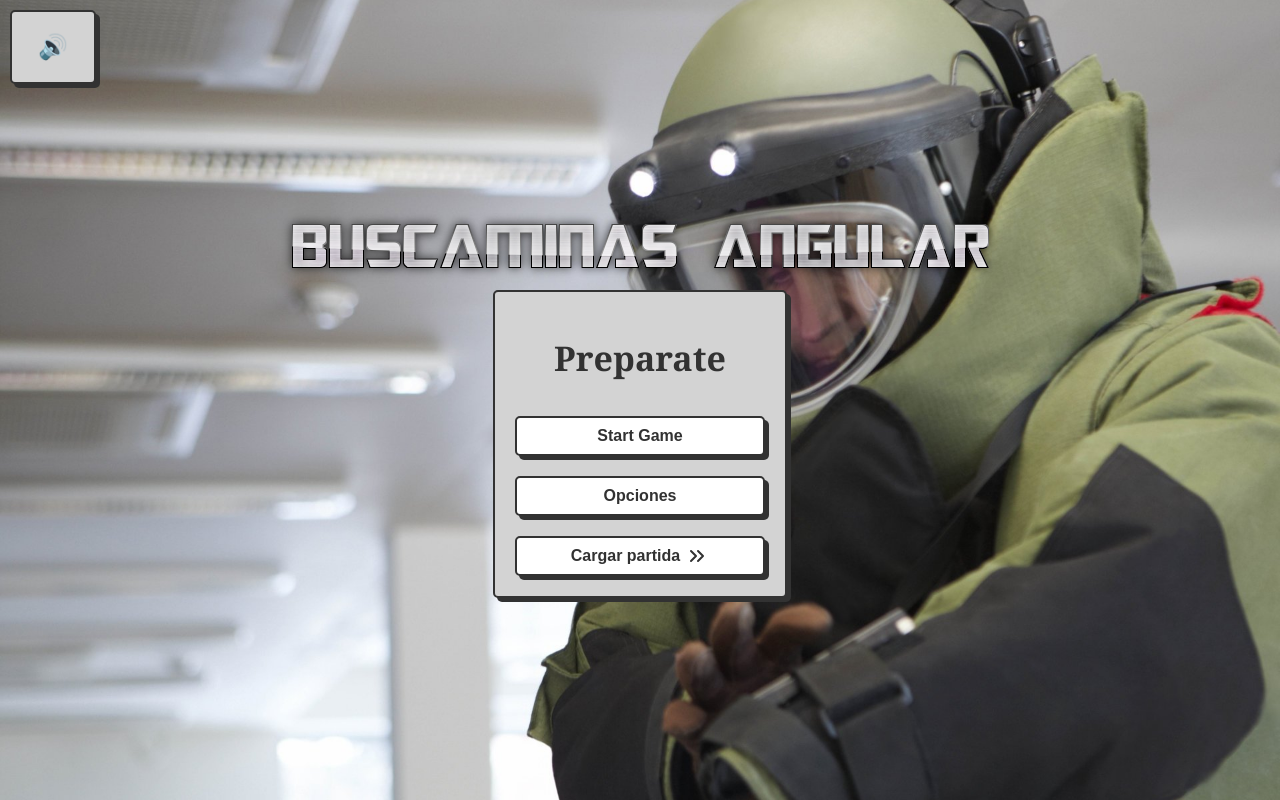
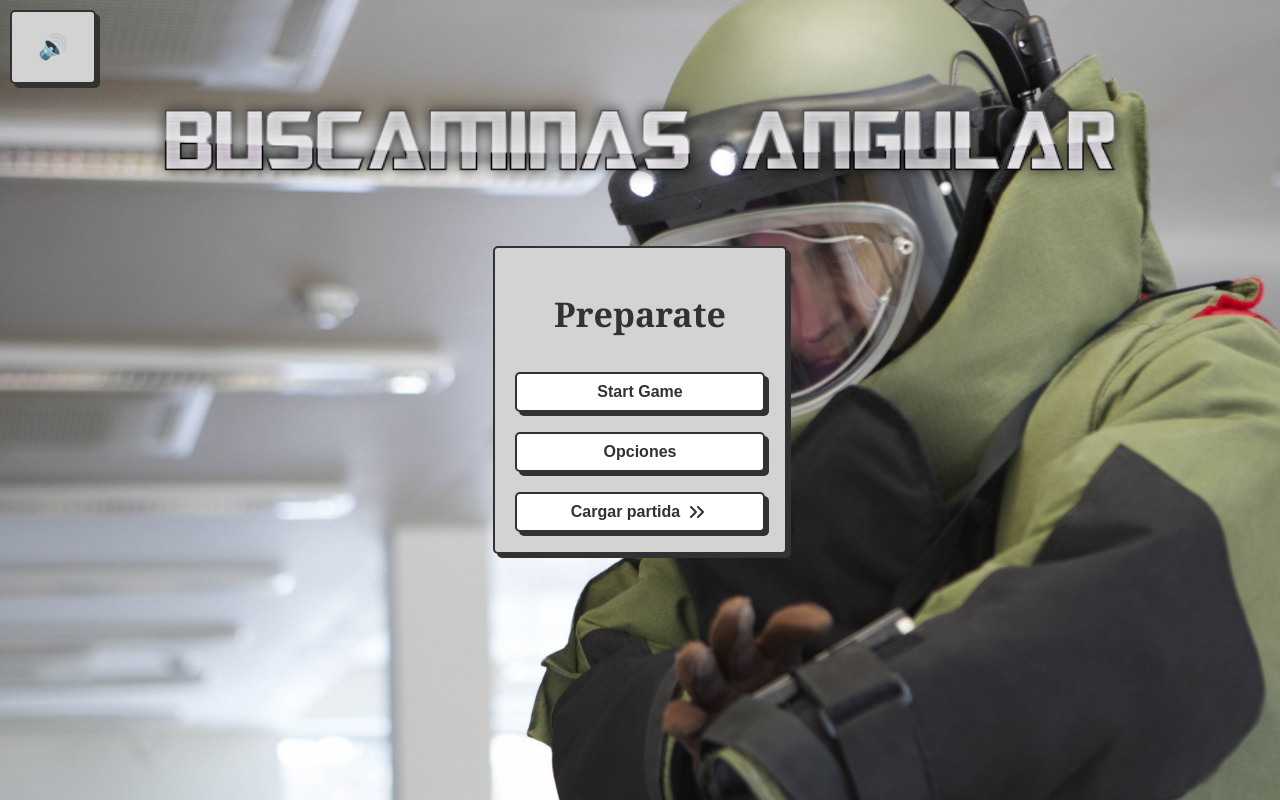
Before and after one commit to SantiVentu/Buscaminas, an Angular app: page /menu in a window 1280 px wide. Built offline with nearby package versions, Linux system fonts and the light colour scheme.

Commit message:
ahora si , ultimos retoques al titulo

```diff
--- a/src/app/menu-component/menu-component.component.html
+++ b/src/app/menu-component/menu-component.component.html
@@ -1,6 +1,6 @@
 <div class="menuContainer">
   <div class="titulocontainer">
-    <img src="assets/titulo.png" alt="Buscaminas" style="display: block; margin: 0 auto;">
+    <img src="assets/titulo.png" alt="Buscaminas" style="width: 100%; height: 100%;">
   </div>
 
   <div class="tarjeta">
--- a/src/app/menu-component/menu-component.component.scss
+++ b/src/app/menu-component/menu-component.component.scss
@@ -13,7 +13,9 @@
 }
 
 .titulocontainer{
-  top:0;
+  position: fixed;
+  top:10%;
+  height: 15%;
 }
 
 .tarjeta {
```
